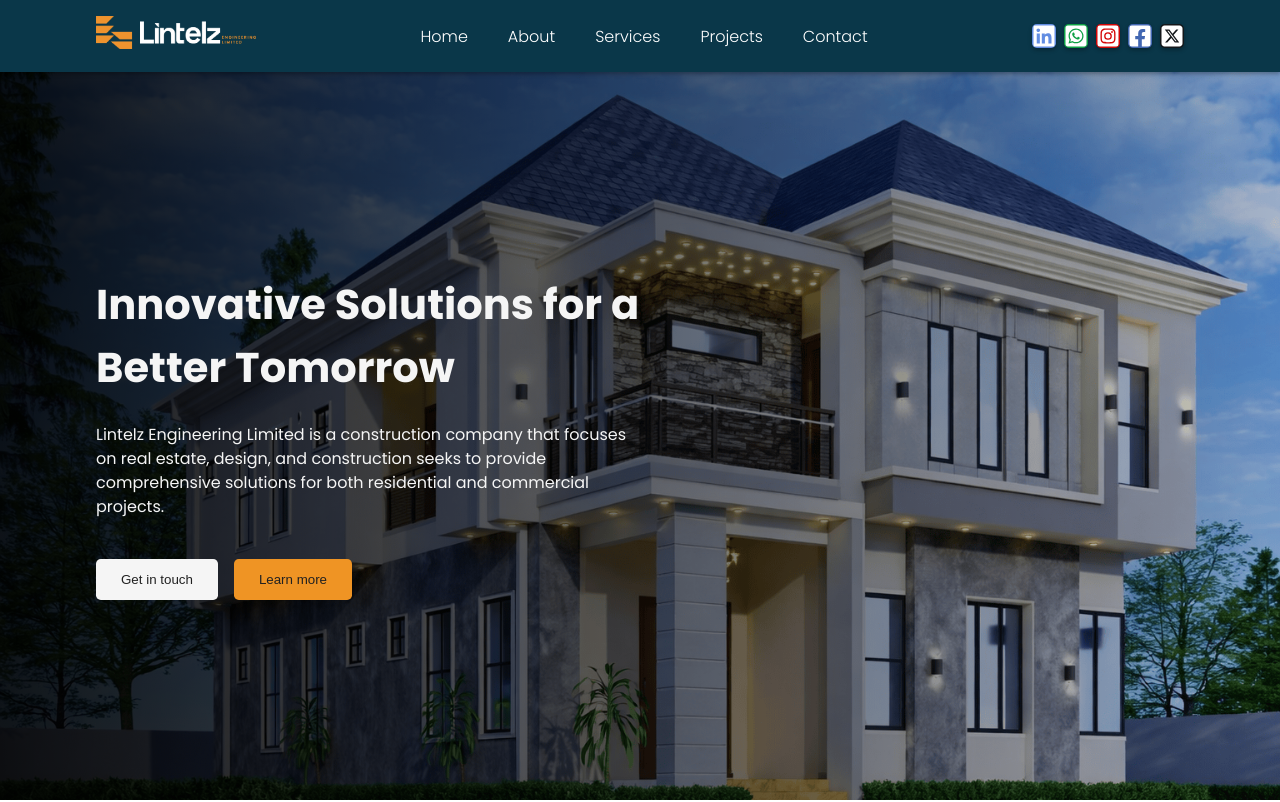
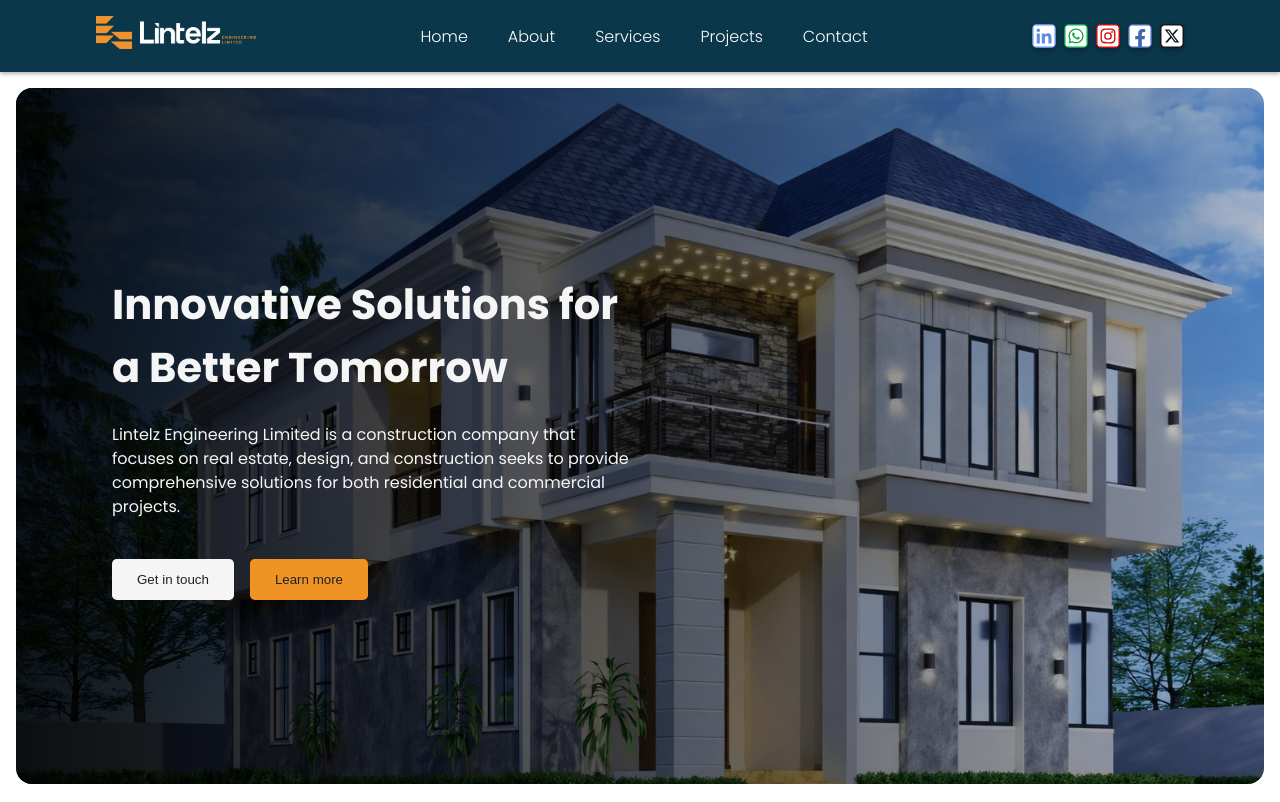
Before and after one commit to mojeed-painless/lintelz_engineering_limited, a React (Vite) app: page /home in a window 1280 px wide. Shown: the top 802 px of the page. Built offline with nearby package versions, Linux system fonts and the light colour scheme.

Commit message:
Added rounded conner to the hero section

```diff
--- a/src/assets/styles/home.css
+++ b/src/assets/styles/home.css
@@ -1,10 +1,16 @@
+
+
 .hero__container {
     background-image: url(../images/project-asset10.png);
     background-size: cover;
     background-position: center;
     position: relative;
-    height: calc(100dvh - 4.5rem);
+    height: calc(100dvh - 6.5rem);
     color: var(--color_light);
+    margin: 1rem;
+    margin-top: 5.5rem;
+    border-radius: 1rem;
+    overflow: hidden;
 }
 
 .hero__overlay {
--- a/src/data.js
+++ b/src/data.js
@@ -20,11 +20,11 @@ export const navLinks = [
 ];
 
 export const socialLinks = [
-    { id: 4, href: "https://linkedin.com/in/your-profile", icon: FaLinkedin },
-    { id: 1, href: "https://wa.me/your-number", icon: FaWhatsappSquare },
-    { id: 2, href: "https://instagram.com/your-profile", icon: FaInstagramSquare },
-    { id: 3, href: "https://facebook.com/your-page", icon: FaFacebookSquare },
-    { id: 5, href: "https://twitter.com/your-profile", icon: FaSquareXTwitter }
+    { id: 4, href: "#", icon: FaLinkedin },
+    { id: 1, href: "https://wa.me/2347036814897", icon: FaWhatsappSquare },
+    { id: 2, href: "#", icon: FaInstagramSquare },
+    { id: 3, href: "#", icon: FaFacebookSquare },
+    { id: 5, href: "#", icon: FaSquareXTwitter }
 ];
 
 export const servicesCards = [
--- a/src/pages/Home.jsx
+++ b/src/pages/Home.jsx
@@ -93,9 +93,10 @@ export default function Home() {
                                     <img src={image} alt={title} />
                                 </div>
 
-                                <h4>{title}</h4>
-
-                                <small>{description}</small>
+                                <div className="project__text">
+                                   <h4>{title}</h4>
+                                    <small>{description}</small>
+                                </div>
 
                                 <button type="button" className='primary-btn'><Link to={action}>Read Project Description</Link></button>
                             </div>
```
